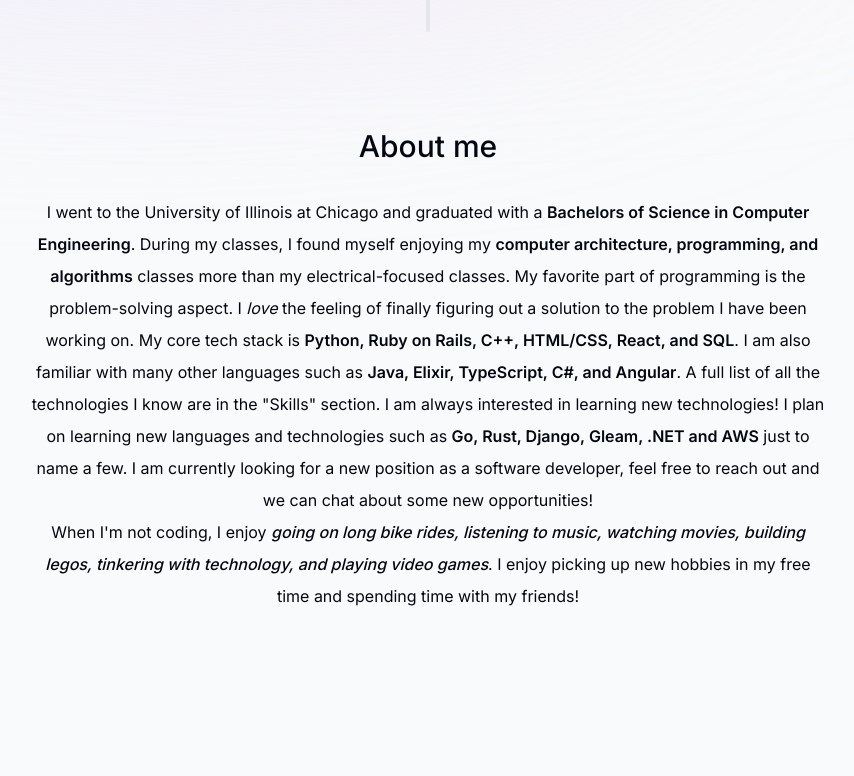
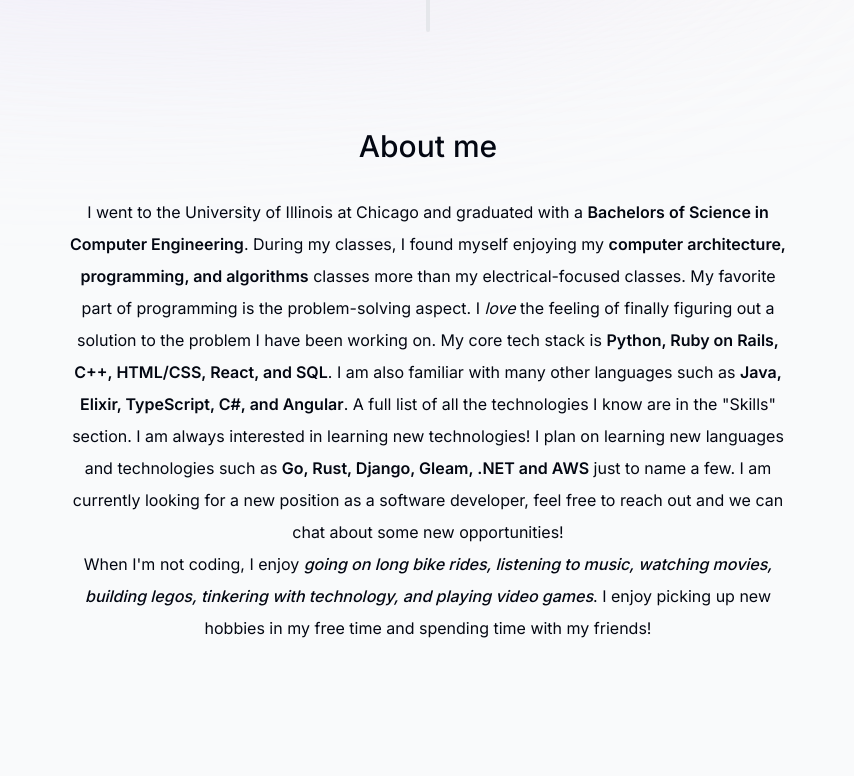
Before and after one commit to chrs-alt-esc/portfolioWebsite, a Next.js app: page / in a window 1280 px wide. Shown: the part 660-1436 px from the top of the page, without its empty margins (212-1066 px from the left). Built offline with nearby package versions, Linux system fonts and the light colour scheme.

Commit message:
fix about me animation slowness

```diff
--- a/components/about.tsx
+++ b/components/about.tsx
@@ -12,7 +12,7 @@
   return (
     <motion.section
       ref={ref}
-      className="mb-28 max-w-[50rem] text-center leading-8 sm:mb-40 scroll-mt-28 transition"
+      className="mb-28 max-w-[45rem] text-center leading-8 sm:mb-40 scroll-mt-28"
       initial = {{ opacity: 0, y: 100 }}
       animate = {{ opacity: 1, y: 0 }}
       transition = {{
```
